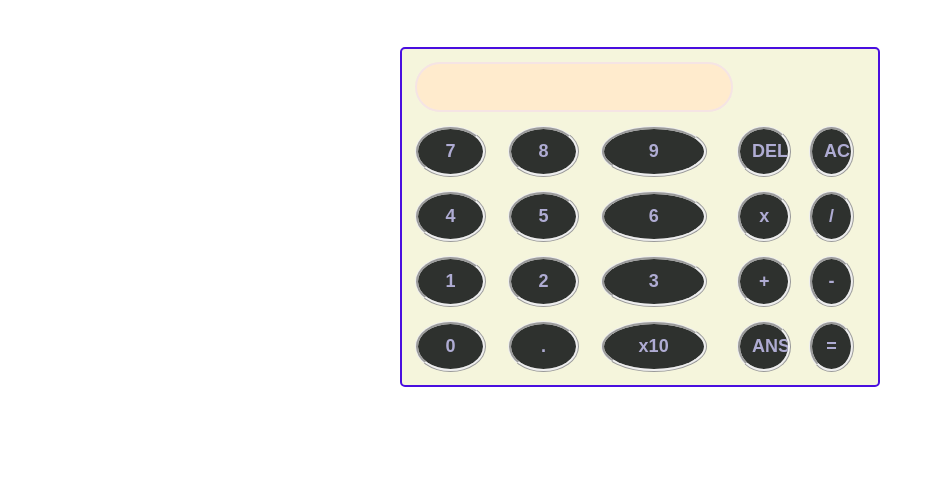
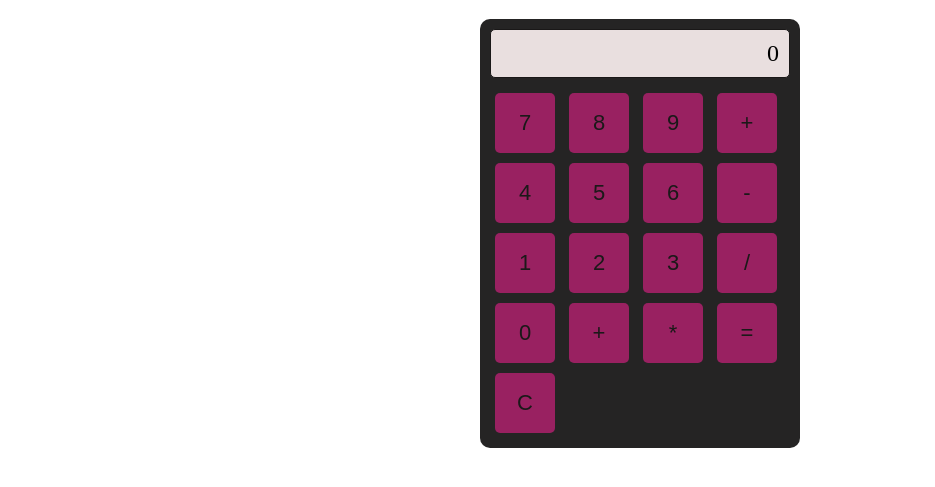
Before and after one commit to siyamthandatsobo/Calculator, a plain HTML site: page index.html in a window 1280 px wide. Shown: the part 61-548 px from the top of the page, without its empty margins (0-935 px from the left). Drawn offline with Linux system fonts and the light colour scheme.

Commit message:
modified calc

```diff
--- a/Css/styles.css
+++ b/Css/styles.css
@@ -1,30 +1,31 @@
-table {
-    border: 2px solid rgb(73, 14, 223);
-    border-radius: 5px;
-    margin: 50px auto;
-    width: 100px;
+.calculator {
+    width: 300px;
+    margin: 0 auto;
+    background-color: #252424;
     padding: 10px;
-    background-color: beige;
+    border-radius: 10px;
 }
 
-input[type="button"] {
-    margin-top: 10px;
-    width: 80%;
-    padding: 12px;
-    background-color: rgb(46, 49, 46);
-    color: rgb(175, 172, 211);
-    font-size: 18px;
-    font-weight: bold;
-    border: ridge;
-    border-radius: 100%;
+/* Display area styles */
+.display {
+    text-align: right;
+    padding: 10px;
+    background-color: #e9dfdf;
+    border: 1px solid #1a1818;
+    border-radius: 5px;
+    font-size: 24px;
+    margin-bottom: 10px;
 }
 
-input[type="text"] {
-    padding: 10px;
+/* Calculator buttons styles */
+.btn{
+    width: 60px;
+    height: 60px;
+    margin: 5px;
     font-size: 22px;
-    font-weight: bold;
-    border: ridge;
-    border-radius: 50px;
-    border: 2px solid rgb(245, 228, 228);
-    background-color: blanchedalmond;
+    background-color: #992161;
+    color: #1b1919;
+    border: none;
+    border-radius: 5px;
+    cursor: not-allowed;
 }
--- a/index.html
+++ b/index.html
@@ -8,45 +8,34 @@
 </head>
 <body>
     <h1>A simple calculator</h1>
-
-    <div>
-    <table id="calcu">
-        <tr>
-            <td colspan="3">
-                <input type="text" id="result">
-            </td>
-        </tr>
-
-        <tr>
-            <td><input type="button" value="7"></td>
-            <td><input type="button" value="8"></td>
-            <td><input type="button" value="9"></td>
-            <td><input type="button" value="DEL"></td>
-            <td><input type="button" value="AC"></td>
-
-        </tr>
-        <tr>
-            <td><input type="button" value="4"></td>
-            <td><input type="button" value="5"></td>
-            <td><input type="button" value="6"></td>
-            <td><input type="button" value="x"></td>
-            <td><input type="button" value="/"></td>
-        </tr>
-        <tr>
-            <td><input type="button" value="1"></td>
-            <td><input type="button" value="2"></td>
-            <td><input type="button" value="3"></td>
-            <td><input type="button" value="+"></td>
-            <td><input type="button" value="-"></td>
-        </tr>
-        <tr>
-            <td><input type="button" value="0"></td>
-            <td><input type="button" value="."></td>
-            <td><input type="button" value="x10"></td>
-            <td><input type="button" value="ANS"></td>
-            <td><input type="button" value="="></td>
-        </tr>
-    </table>
+    <div class="calculator">
+        <div class="display">0</div>
+        <button class="btn">7</button>
+        <button class="btn">8</button>
+        <button class="btn">9</button>
+        <button class="btn">+</button>
+        <button class="btn">4</button>
+        <button class="btn">5</button>
+        <button class="btn">6</button>
+        <button class="btn">-</button>
+        <button class="btn">1</button>
+        <button class="btn">2</button>
+        <button class="btn">3</button>
+        <button class="btn">/</button>
+        <button class="btn">0</button>
+        <button class="btn">+</button>
+        <button class="btn">*</button>
+        <button class="btn">=</button>
+        <button class="btn">C</button>
     </div>
 </body>
 </html>
+
+
+
+
+
+
+
+</body>
+</html>
```
